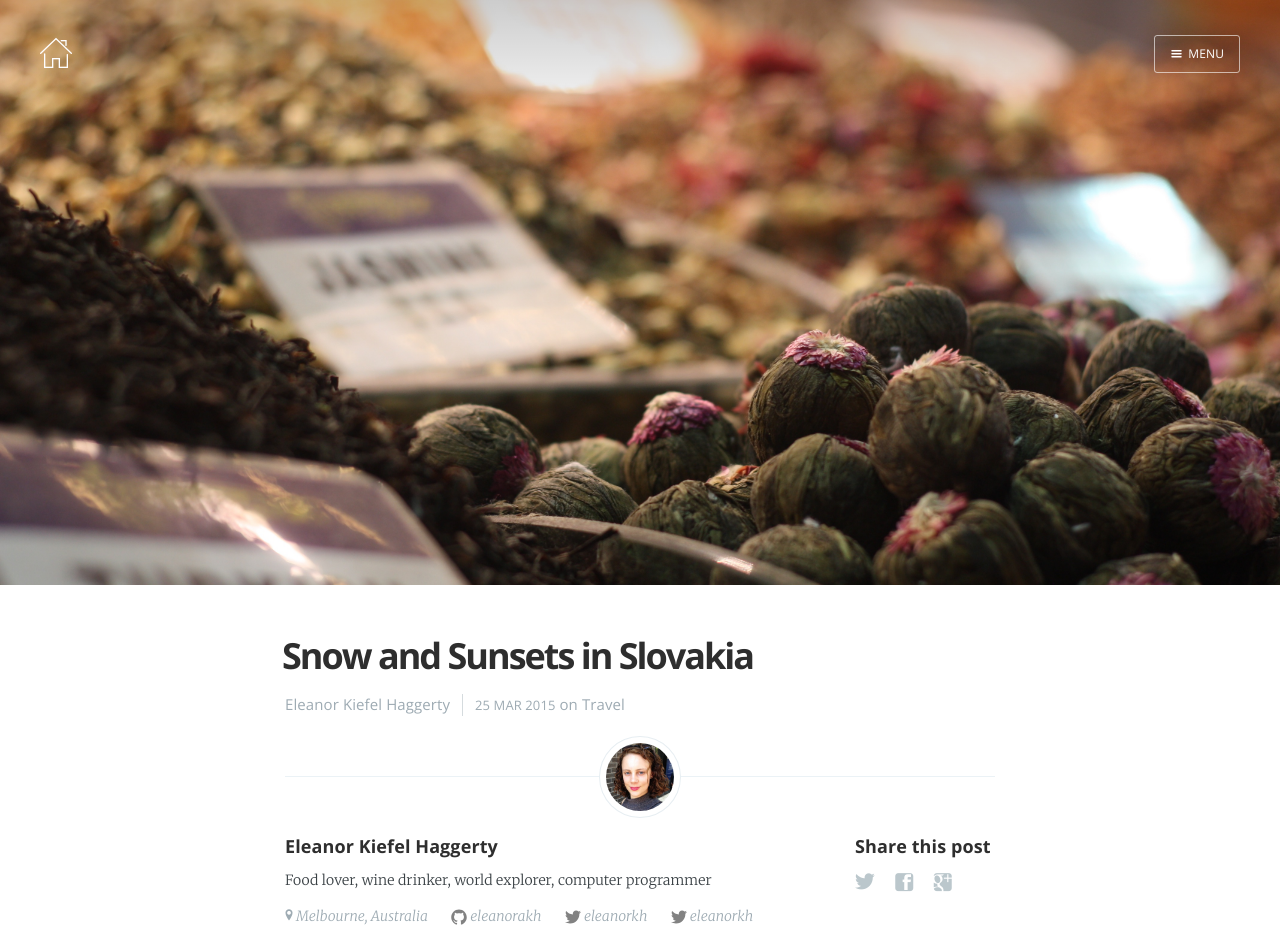
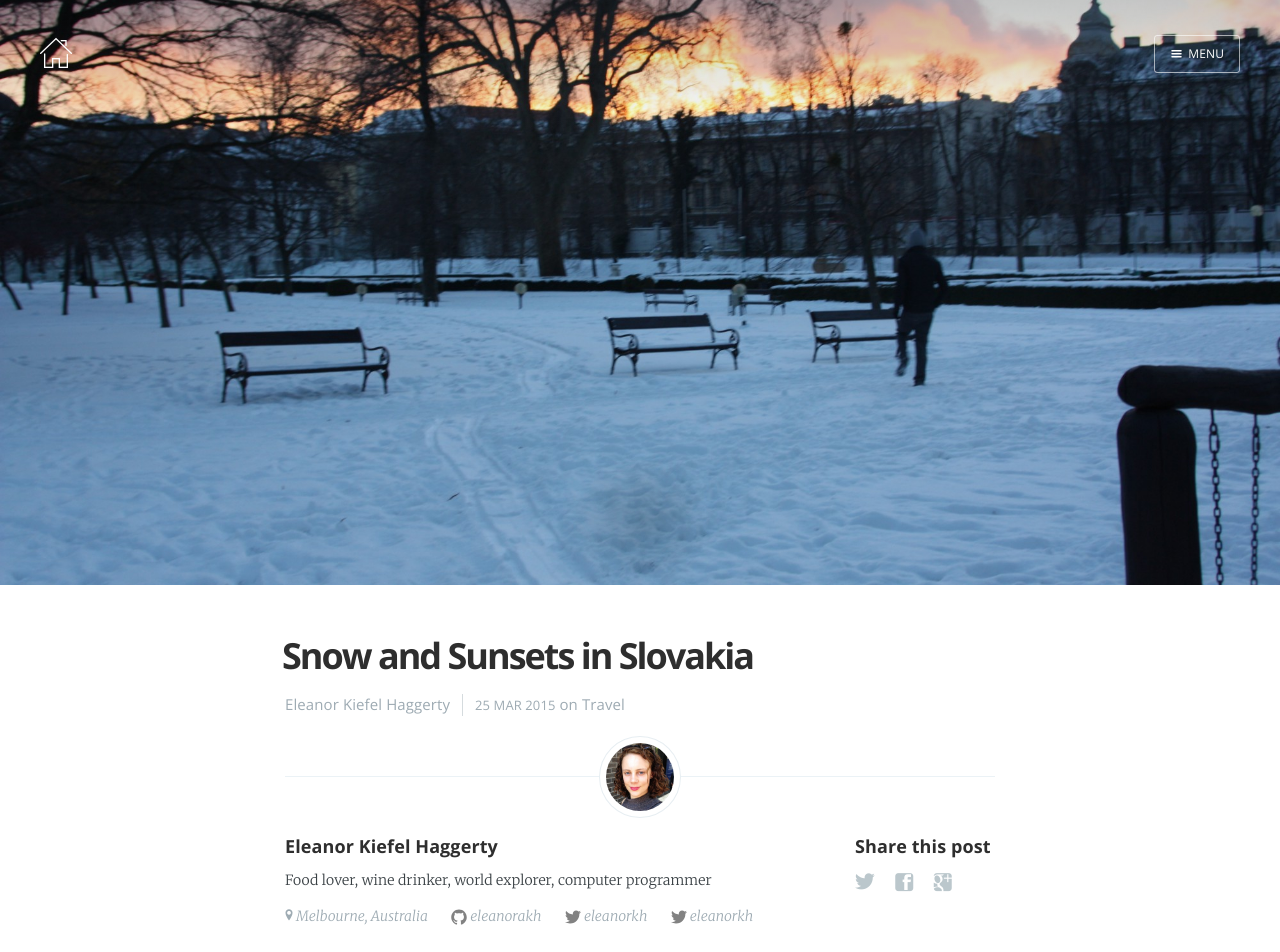
Before and after one commit to eleanorakh/eleanorakh.github.io, a Jekyll site: the page built from _posts/2015-03-25-snow-and-sunsets-in-slovakia.md, in a window 1280 px wide. Shown: the top 952 px of the page. Built offline with Jekyll 4.4.1, drawn with Linux system fonts in a browser that asks for light colours; nearby versions of some CDN libraries.

Commit message:
Update image covers

```diff
--- a/_layouts/author.html
+++ b/_layouts/author.html
@@ -1,7 +1,7 @@
 ---
 layout: default
 title: Author
-cover: 'assets/images/aboutcover.jpg'
+cover: 'assets/images/covers/aboutcover.jpg'
 class: 'author-template'
 navigation: True
 label: Author
--- a/_layouts/tag.html
+++ b/_layouts/tag.html
@@ -1,6 +1,6 @@
 ---
 layout: default
-cover: 'assets/images/travel-cover.jpg'
+cover: 'assets/images/covers/travel-cover.jpg'
 class: 'tag-template'
 navigation: True
 logo: 'assets/images/logo.png'
--- a/_posts/2015-03-25-snow-and-sunsets-in-slovakia.md
+++ b/_posts/2015-03-25-snow-and-sunsets-in-slovakia.md
@@ -8,7 +8,7 @@ subclass: 'post tag-travel'
 categories: 'eleanor'
 navigation: True
 logo: 'assets/images/logo.png'
-cover: 'assets/images/cover1.jpg'
+cover: 'assets/images/covers/slovakia-cover.jpg'
 link: https://medium.com/@eleanorkh/snow-and-sunsets-in-slovakia-9db13bc39956
 excerpt: Reflections on the past year and year to come
 ---
--- a/_posts/2015-11-10-test.markdown
+++ b/_posts/2015-11-10-test.markdown
@@ -8,7 +8,7 @@ subclass: 'post tag-travel'
 categories: 'eleanor'
 navigation: True
 logo: 'assets/images/logo.png'
-cover: 'assets/images/cover1.jpg'
+cover: 'assets/images/homecover.jpg'
 excerpt: test
 ---
 
--- a/index.html
+++ b/index.html
@@ -1,7 +1,7 @@
 ---
 layout: default
 title: Exploration, aspiration
-cover: 'assets/images/cover1.jpg'
+cover: 'assets/images/homecover.jpg'
 class: 'home-template'
 navigation: True
 logo: 'assets/images/logo.png'
```
Also changed, not shown: assets/images/covers/aboutcover.jpg (renamed from assets/images/aboutcover.jpg), assets/images/covers/czech-cover.jpeg (added), assets/images/covers/homecover.jpg (renamed from assets/images/cover1.jpg), assets/images/covers/slovakia-cover.jpg (added), assets/images/covers/travel-cover.jpg (renamed from assets/images/travel-cover.jpg).
